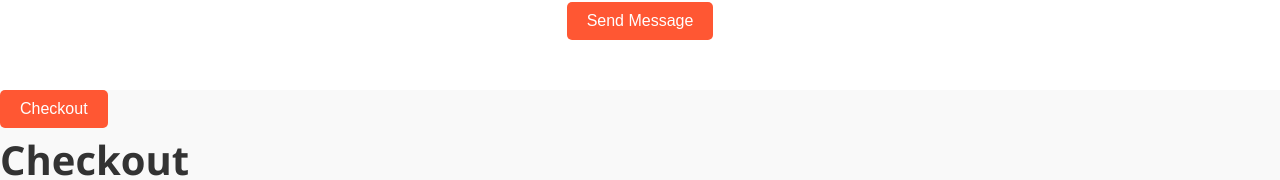
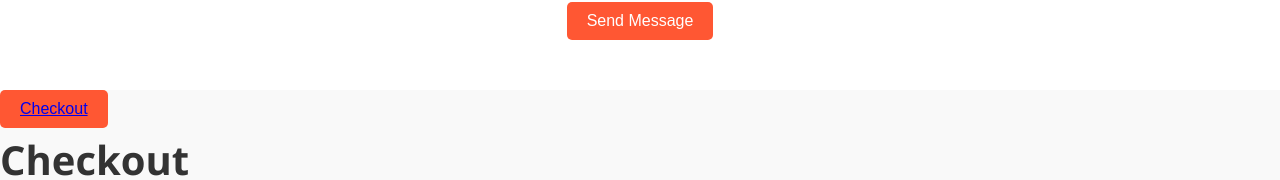
Before and after one commit to SaadShaikh14/Alburakh, a plain HTML site: page index.html in a window 1280 px wide. Shown: the part 2877-3057 px from the top of the page. Drawn offline with Linux system fonts and the light colour scheme.

Commit message:
Update index.html

```diff
--- a/index.html
+++ b/index.html
@@ -333,7 +333,7 @@ footer {
     });
 </script>
 
-<button class="btn btn-primary checkout">Checkout</button>
+<button class="btn btn-primary checkout">  <a href="checkout.HTML"> Checkout</a></button>
    <link rel="stylesheet" type="text/css" href="checkout.HTML">
     <h1>Checkout</h1>
     <ul id="cart-items"></ul>
```
